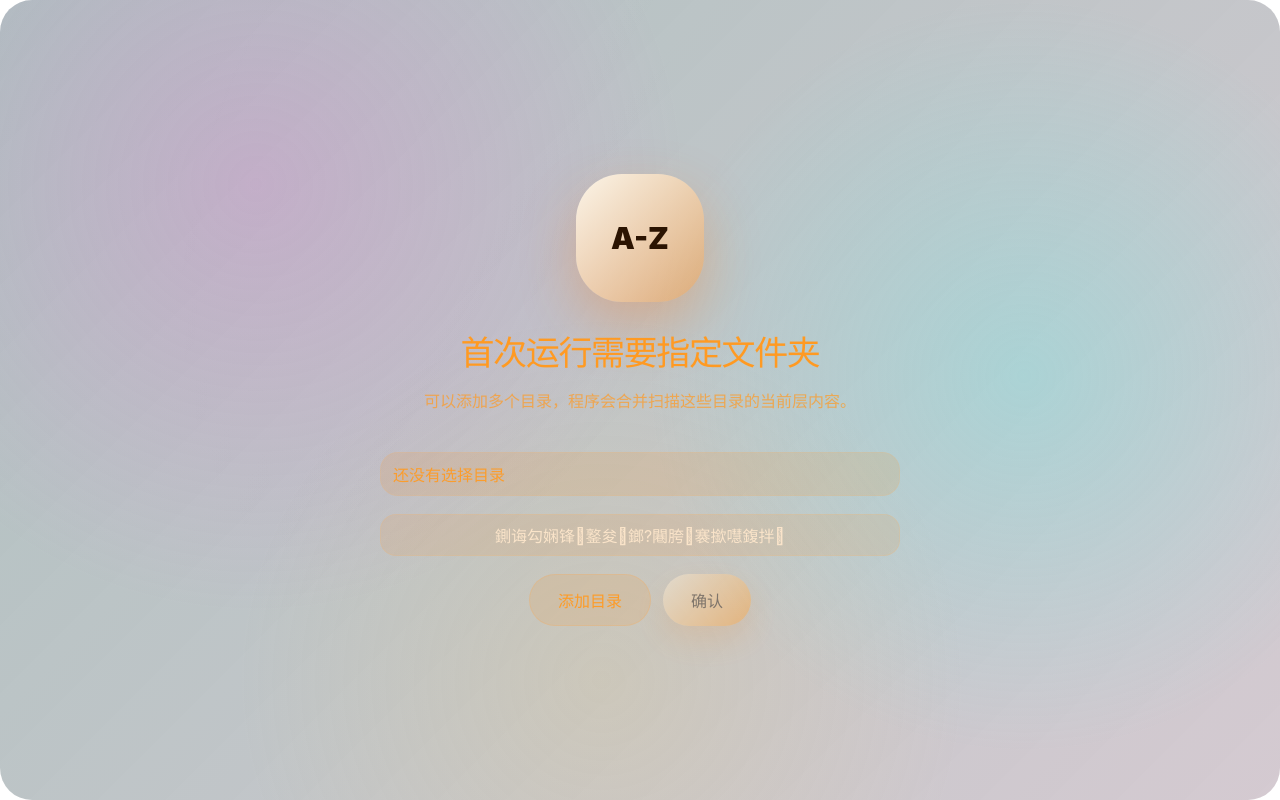
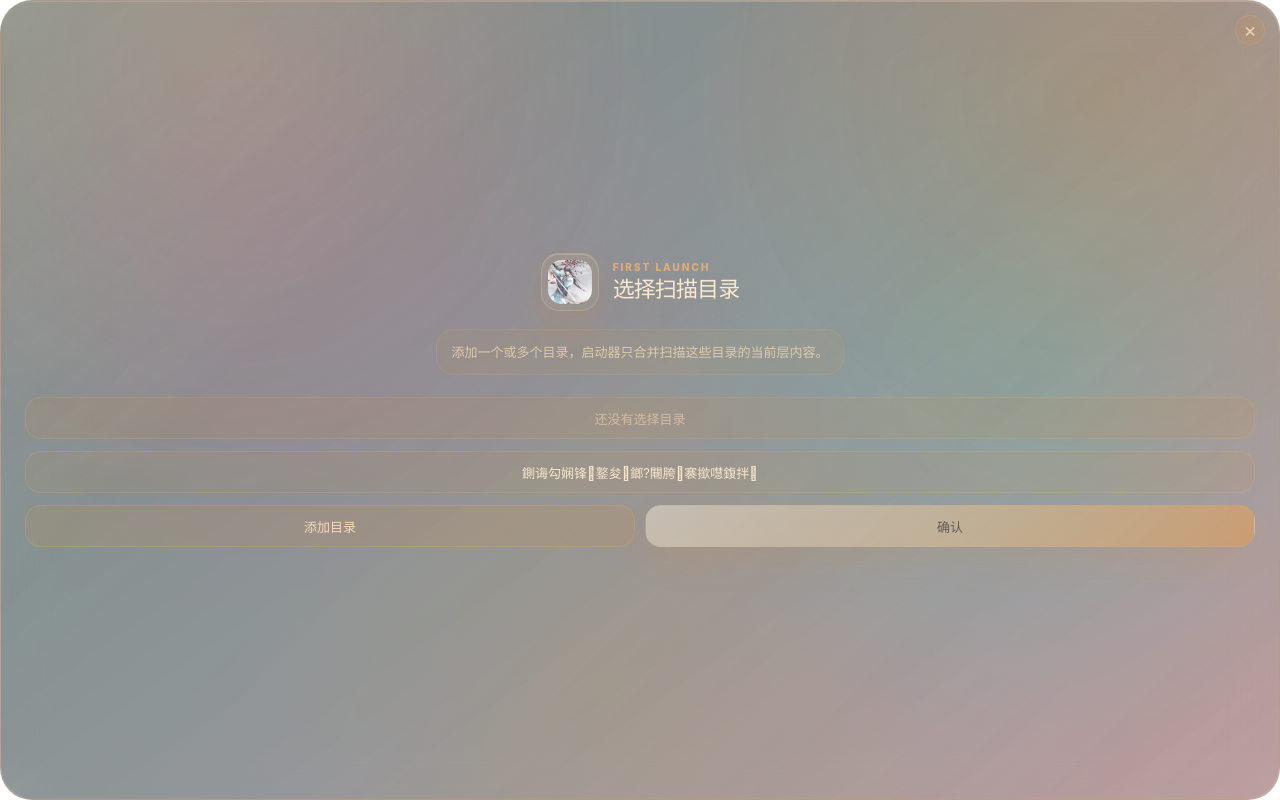
Before and after one commit to zhlhlf/flymeExetable, a Vue app: page / in a window 1280 px wide. Built offline with nearby package versions, Linux system fonts and the light colour scheme.

Commit message:
优化首次启动设置界面

```diff
--- a/src/App.vue
+++ b/src/App.vue
@@ -1,7 +1,8 @@
 <script setup lang="ts">
 import { computed, onBeforeUnmount, onMounted, ref, watch } from 'vue'
-import { Quit, WindowGetPosition, WindowSetPosition, WindowSetSize } from '../wailsjs/runtime/runtime'
+import { Quit, ScreenGetAll, WindowGetPosition, WindowSetPosition, WindowSetSize } from '../wailsjs/runtime/runtime'
 import { ChooseFolder, GetCachedItems, GetConfig, GetIcons, GetTypeIcons, OpenItem, OpenItemLocation, SaveWindowPosition, ScanFolders, SetSettings } from '../wailsjs/go/main/App'
+import appIcon from '../appicon-rounded.png'
 
 type AppConfig = {
   folder: string | null
@@ -51,6 +52,8 @@ let lastSavedPosition = ''
 
 const collapsedWidth = 58
 const expandedWidth = 360
+const setupWidth = 392
+const setupHeight = 500
 const minExpandedHeight = 520
 const maxExpandedHeight = 920
 const flyPanelHeight = 318
@@ -140,24 +143,25 @@ const sidePoemLines = computed(() => {
 onMounted(async () => {
   try {
     const config = await GetConfig() as AppConfig
-    currentWindowHeight = getCollapsedHeight()
     const initialPosition = config.windowPosition ?? await WindowGetPosition()
     collapsedPosition = { x: initialPosition.x, y: initialPosition.y }
     lastSavedPosition = config.windowPosition ? positionKey(collapsedPosition) : ''
-    WindowSetSize(collapsedWidth, currentWindowHeight)
-    WindowSetPosition(collapsedPosition.x, collapsedPosition.y)
-    startPositionRecorder()
     poem.value = config.poem?.trim() || defaultPoem
     folders.value = normalizeFolderList(config.folders?.length ? config.folders : (config.folder ? [config.folder] : []))
     settingsFolders.value = [...folders.value]
     settingsPoem.value = poem.value
     if (folders.value.length > 0) {
+      currentWindowHeight = getCollapsedHeight()
+      WindowSetSize(collapsedWidth, currentWindowHeight)
+      WindowSetPosition(collapsedPosition.x, collapsedPosition.y)
+      startPositionRecorder()
       booting.value = false
       await bootstrapItems()
       return
     }
     showSettings.value = true
-    await expandWindow()
+    await openSetupWindow(true)
+    startPositionRecorder()
   } catch (err) {
     error.value = String(err)
   } finally {
@@ -218,11 +222,9 @@ function startPositionRecorder() {
 async function chooseFolder() {
   cancelCollapse()
   showSettings.value = true
-  await expandWindow()
   choosingFolder.value = true
   try {
     const selected = await ChooseFolder()
-    await expandWindow()
     if (!selected) return
 
     const nextFolders = normalizeFolderList([...settingsFolders.value, selected])
@@ -234,7 +236,6 @@ async function chooseFolder() {
     if (folders.value.length > 0) await refresh()
   } finally {
     choosingFolder.value = false
-    await expandWindow()
     cancelCollapse()
   }
 }
@@ -319,7 +320,7 @@ function normalizeFolderList(source: string[]) {
 }
 
 async function openSettings() {
-  await expandWindow()
+  await openSetupWindow(true)
   cancelCollapse()
   settingsFolders.value = [...folders.value]
   settingsPoem.value = poem.value
@@ -490,6 +491,35 @@ function getExpandedHeight() {
   return Math.min(Math.max(heightForLastBubble, minExpandedHeight), maxExpandedHeight)
 }
 
+async function getCurrentScreenSize() {
+  try {
+    const screens = await ScreenGetAll()
+    const screen = screens.find((item) => item.isCurrent) ?? screens.find((item) => item.isPrimary) ?? screens[0]
+    if (screen?.width && screen?.height) return { width: screen.width, height: screen.height }
+  } catch {
+    // Ignore screen lookup failures.
+  }
+  return { width: window.screen.availWidth || 1280, height: window.screen.availHeight || 720 }
+}
+
+async function openSetupWindow(center = false) {
+  clearCollapseTimer()
+  collapseToken++
+  const width = setupWidth
+  const height = setupHeight
+  const screen = await getCurrentScreenSize()
+  const fallbackX = Math.max(16, Math.round((screen.width - width) / 2))
+  const fallbackY = Math.max(16, Math.round((screen.height - height) / 2))
+  const anchor = center ? { x: fallbackX, y: fallbackY } : (collapsedPosition ?? await WindowGetPosition())
+  const x = Math.min(Math.max(anchor.x, 12), Math.max(12, screen.width - width - 12))
+  const y = Math.min(Math.max(anchor.y, 12), Math.max(12, screen.height - height - 12))
+  WindowSetSize(width, height)
+  WindowSetPosition(x, y)
+  currentExpandedWidth = width
+  currentWindowHeight = height
+  expanded.value = true
+}
+
 function clearCollapseTimer() {
   if (collapseTimer) {
     window.clearTimeout(collapseTimer)
@@ -594,10 +624,18 @@ function quitApp() {
 
     <section v-if="booting" class="empty glass-card booting">正在读取本地配置...</section>
 
-    <section v-else-if="showSettings || !hasFolders" class="setup glass-card">
-      <div class="setup-orb">A-Z</div>
-      <h2>{{ hasFolders ? '启动器设置' : '首次运行需要指定文件夹' }}</h2>
-      <p>可以添加多个目录，程序会合并扫描这些目录的当前层内容。</p>
+    <section v-else-if="showSettings || !hasFolders" class="setup glass-card" :class="{ 'is-first-run': !hasFolders }">
+      <button class="setup-close" title="退出" @click="quitApp">×</button>
+      <div class="setup-panel-head">
+        <div class="setup-icon">
+          <img :src="appIcon" alt="jczhl Flyme Launcher" />
+        </div>
+        <div>
+          <div class="setup-kicker">{{ hasFolders ? 'Preferences' : 'First Launch' }}</div>
+          <h2>{{ hasFolders ? '启动器设置' : '选择扫描目录' }}</h2>
+        </div>
+      </div>
+      <p>{{ hasFolders ? '管理目录和底部诗句，保存后会重新扫描。' : '添加一个或多个目录，启动器只合并扫描这些目录的当前层内容。' }}</p>
       <div class="settings-list">
         <div v-if="!settingsFolders.length" class="settings-empty">还没有选择目录</div>
         <div v-for="(settingFolder, index) in settingsFolders" :key="settingFolder" class="settings-row">
--- a/src/style.css
+++ b/src/style.css
@@ -124,75 +124,171 @@ button:disabled {
 }
 
 .setup {
-  display: grid;
-  align-content: center;
-  justify-items: center;
+  display: flex;
+  flex-direction: column;
+  align-items: center;
+  justify-content: center;
   min-height: 100vh;
-  padding: 28px;
+  padding: 22px 24px;
   text-align: center;
   box-sizing: border-box;
 }
 
 .setup.glass-card {
-  border: 0;
-  border-radius: 0;
-  background: transparent;
-  box-shadow: none;
+  position: relative;
+  border: 1px solid rgba(255, 183, 93, .26);
+  border-radius: 34px;
+  background:
+    radial-gradient(circle at 18% 8%, rgba(255, 184, 106, .18), transparent 34%),
+    radial-gradient(circle at 86% 12%, rgba(255, 138, 0, .16), transparent 32%),
+    linear-gradient(145deg, rgba(43, 24, 8, .36), rgba(20, 16, 12, .18)),
+    var(--card-bg);
+  backdrop-filter: blur(20px) saturate(128%);
+  box-shadow:
+    inset 0 1px 0 rgba(255, 255, 255, .16),
+    inset 0 -1px 0 rgba(255, 183, 93, .06),
+    0 24px 64px rgba(0, 0, 0, .30);
+  overflow: hidden;
+  --wails-draggable: drag;
 }
 
-.setup-orb {
+.setup.glass-card::before {
+  content: "";
+  position: absolute;
+  inset: 0;
+  border-radius: inherit;
+  pointer-events: none;
+  background:
+    linear-gradient(135deg, rgba(255, 240, 214, .14), transparent 30%),
+    linear-gradient(315deg, rgba(255, 138, 0, .10), transparent 46%);
+}
+
+.setup > * {
+  position: relative;
+  z-index: 1;
+}
+
+.setup-panel-head {
+  display: flex;
+  align-items: center;
+  justify-content: center;
+  gap: 14px;
+  width: 100%;
+  margin-bottom: 18px;
+  text-align: left;
+}
+
+.setup-close {
+  position: absolute;
+  top: 14px;
+  right: 14px;
+  z-index: 2;
   display: grid;
   place-items: center;
-  width: 128px;
-  height: 128px;
-  margin-bottom: 24px;
-  border-radius: 46px;
-  background: linear-gradient(135deg, rgba(255,248,234,.95), rgba(255,138,26,.46));
-  color: #2b1402;
-  font-size: 30px;
-  font-weight: 950;
-  box-shadow: 0 22px 56px rgba(255, 110, 0, .28);
+  width: 30px;
+  height: 30px;
+  border: 1px solid rgba(255, 183, 93, .18);
+  border-radius: 999px;
+  background: rgba(255, 138, 0, .08);
+  color: rgba(255, 226, 190, .78);
+  cursor: pointer;
+  font-size: 20px;
+  line-height: 1;
+  transition: background .16s ease, color .16s ease, transform .16s ease;
+  --wails-draggable: no-drag;
+}
+
+.setup-close:hover {
+  background: rgba(255, 138, 0, .20);
+  color: rgba(255, 246, 235, .96);
+  transform: scale(1.04);
+}
+
+.setup-icon {
+  display: grid;
+  flex: 0 0 auto;
+  place-items: center;
+  width: 58px;
+  height: 58px;
+  border: 1px solid rgba(255, 214, 166, .22);
+  border-radius: 18px;
+  background: rgba(255, 188, 110, .10);
+  box-shadow:
+    0 16px 34px rgba(255, 119, 0, .14),
+    inset 0 1px 0 rgba(255, 255, 255, .18);
+}
+
+.setup-icon img {
+  width: 44px;
+  height: 44px;
+  border-radius: 14px;
+  object-fit: contain;
+}
+
+.setup-kicker {
+  margin-bottom: 4px;
+  color: rgba(255, 184, 106, .72);
+  font-size: 10px;
+  font-weight: 800;
+  letter-spacing: .20em;
+  text-transform: uppercase;
 }
 
 .setup h2 {
-  margin-bottom: 12px;
-  font-size: 34px;
+  margin: 0;
+  color: rgba(255, 235, 208, .96);
+  font-size: 22px;
+  font-weight: 850;
+  line-height: 1.14;
   letter-spacing: -0.04em;
+  text-shadow: 0 14px 36px rgba(255, 112, 0, .18);
 }
 
 .setup p {
-  max-width: 560px;
-  color: rgba(255, 154, 34, .72);
-  line-height: 1.8;
+  max-width: none;
+  margin: 0 0 14px;
+  padding: 12px 14px;
+  border: 1px solid rgba(255, 183, 93, .12);
+  border-radius: 18px;
+  background: rgba(255, 138, 0, .055);
+  color: rgba(255, 224, 184, .70);
+  font-size: 13px;
+  line-height: 1.55;
 }
 
 .settings-list {
-  width: min(520px, calc(100vw - 56px));
-  max-height: 216px;
-  margin: 12px 0 18px;
+  width: 100%;
+  max-height: 154px;
+  margin: 0 0 12px;
   overflow: auto;
 }
 
 .settings-list::-webkit-scrollbar { width: 6px; }
-.settings-list::-webkit-scrollbar-thumb { border-radius: 999px; background: rgba(255, 167, 73, .36); }
+.settings-list::-webkit-scrollbar-thumb { border-radius: 999px; background: rgba(255, 167, 73, .34); }
 
 .poem-input {
-  width: min(520px, calc(100vw - 56px));
+  width: 100%;
   height: 42px;
-  margin: 0 0 18px;
-  padding: 0 14px;
-  border: 1px solid rgba(255, 184, 106, .18);
+  margin: 0 0 12px;
+  padding: 0 15px;
+  border: 1px solid rgba(255, 183, 93, .16);
   border-radius: 16px;
   outline: none;
-  background: rgba(255, 132, 0, .10);
-  color: rgba(255, 232, 204, .90);
+  background: rgba(255, 138, 0, .06);
+  color: rgba(255, 235, 208, .92);
   font: inherit;
+  font-size: 13px;
   text-align: center;
   --wails-draggable: no-drag;
 }
 
+.poem-input:focus {
+  border-color: rgba(255, 173, 82, .38);
+  background: rgba(255, 138, 0, .10);
+}
+
 .poem-input::placeholder {
-  color: rgba(255, 214, 174, .42);
+  color: rgba(255, 214, 174, .40);
 }
 
 .settings-empty,
@@ -201,14 +297,20 @@ button:disabled {
   align-items: center;
   justify-content: space-between;
   gap: 12px;
-  min-height: 44px;
+  min-height: 42px;
   margin-top: 8px;
   padding: 8px 12px;
-  border: 1px solid rgba(255, 184, 106, .14);
-  border-radius: 18px;
-  background: rgba(255, 132, 0, .12);
-  color: rgba(255, 154, 34, .92);
+  border: 1px solid rgba(255, 183, 93, .14);
+  border-radius: 16px;
+  background: rgba(255, 132, 0, .08);
+  color: rgba(255, 230, 202, .88);
+  font-size: 13px;
   text-align: left;
+}
+
+.settings-empty {
+  justify-content: center;
+  color: rgba(255, 214, 174, .58);
 }
 
 .settings-row span {
@@ -220,19 +322,42 @@ button:disabled {
 
 .settings-row button {
   flex: 0 0 auto;
-  width: 28px;
-  height: 28px;
+  width: 26px;
+  height: 26px;
   border-radius: 999px;
-  background: rgba(255, 138, 0, .16);
+  background: rgba(255, 138, 0, .10);
+  color: rgba(255, 232, 204, .84);
   cursor: pointer;
-  font-size: 18px;
+  font-size: 16px;
   font-weight: 900;
 }
 
 .settings-actions {
   display: flex;
+  width: 100%;
   justify-content: center;
-  gap: 12px;
+  gap: 10px;
+}
+
+.setup .primary,
+.setup .ghost {
+  flex: 1;
+  height: 42px;
+  min-width: 0;
+  border: 1px solid rgba(255, 183, 93, .20);
+  border-radius: 16px;
+  font-size: 13px;
+}
+
+.setup .primary {
+  background: linear-gradient(135deg, rgba(255, 243, 223, .94), rgba(255, 157, 46, .84));
+  color: #241204;
+  box-shadow: 0 16px 36px rgba(255, 122, 0, .22);
+}
+
+.setup .ghost {
+  background: rgba(255, 138, 22, .10);
+  color: rgba(255, 224, 184, .92);
 }
 
 .big { height: 52px; padding: 0 28px; }
```
Also changed, not shown: 1 other file (tests, documents, lock files or other folders).
